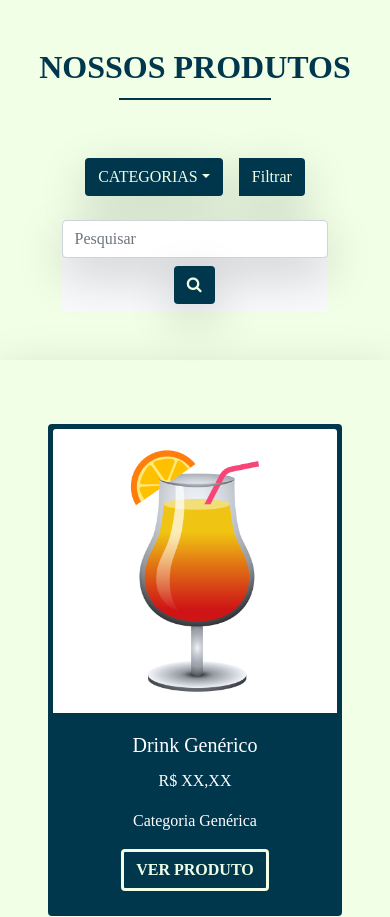
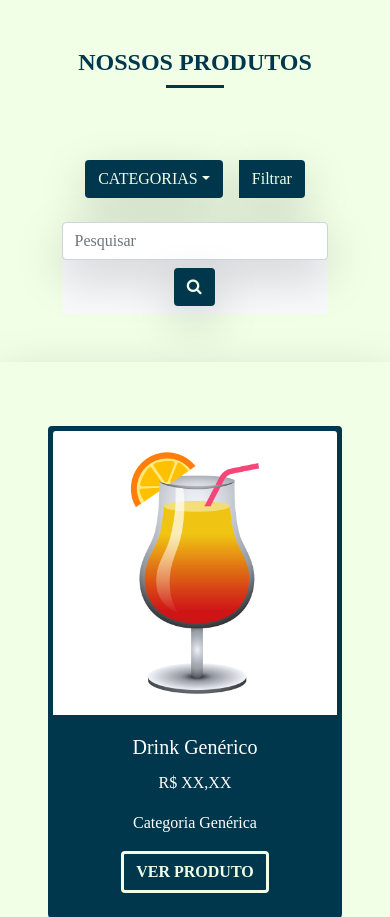
Before and after one commit to Pedro-Brion/Trainee2021.1, a PHP site: page /html/view-produtos.html in a window 390 px wide. Shown: the part 74-991 px from the top of the page. Run offline with PHP 8.4, Linux system fonts and the light colour scheme; some web fonts are replaced.

Commit message:
comentarios adicionados

```diff
--- a/briondrinks/css/css-produtos.css
+++ b/briondrinks/css/css-produtos.css
@@ -3,33 +3,28 @@ body {
     font-family: 'Abhaya Libre', serif;
 }
 
-h1 {
-    background-color: #00374d;
-}
-
-.title-page{
+.titulo-pagina{
     margin-left: 5px;
     margin-right: 5px;
-    font-size: 32px;
+    font-size: 200%;
     text-align: center;
-    position: relative;
     color:#00374d;
 
-        animation-name: aparição-lateral;
+        animation-name: aparicao-lateral;
         animation-duration: 1.5s;
 }
 
-.title-page::after{
-    content:"";
-    border-top: 2px solid #00374d;
-    width: 12%;
-    position:absolute;
-    top: 50px;
-    left: 44%;
+.linhaHorizontal{
+    width: 15%;
+    border-top: 3px solid #00374d;
+    margin-left: 42.5%;
+
+        animation-name: aparicao-lateral;
+        animation-duration: 1.5s;
 }
 
 .filtro-pesquisa{
-        animation-name: aparição-lateral;
+        animation-name: aparicao-lateral;
         animation-duration: 1.5s;
 }
 
@@ -46,7 +41,7 @@ h1 {
     background-color:#00374d;
     color: white;
 
-    animation-name: aparição-produtos;
+    animation-name: aparicao-conteudo;
     animation-duration: 1.5s;
 }
 
@@ -71,33 +66,15 @@ h1 {
     transform: scale(1.1,1.1);
 }
 
-.categoria-estilo{
-    font-size: 20px;
-}
+@media(max-width:768px){
 
-@media (max-width: 900px){
-
-    .title-page::after{
-        content:"";
-        border-top: 2px solid #00374d;
-        width: 15%;
-        position:absolute;
-        top: 50px;
-        left: 42.5%;
+    .titulo-pagina{
+        font-size: 150%;
     }
 
 }
 
 @media (max-width: 575px){
-
-    .title-page::after{
-        content:"";
-        border-top: 2px solid #00374d;
-        width: 40%;
-        position:absolute;
-        top: 50px;
-        left: 30%;
-    }
 
     .lupa {
         margin-top: 2%;
@@ -106,25 +83,12 @@ h1 {
 
 }
 
-@media (max-width: 289px){
-
-    .title-page::after{
-        content:"";
-        border-top: 2px solid #00374d;
-        width: 40%;
-        position:absolute;
-        top: 100px;
-        left: 30%;
-    }
-
-}
-
-@keyframes aparição-produtos {
+@keyframes aparicao-conteudo {
     0% {opacity: 0; transform: scale(0.5,0.5 ) }
     100% {opacity: 1; transform: scale(1,1) }
 }
 
-@keyframes aparição-lateral {
+@keyframes aparicao-lateral {
     0% {opacity: 0; transform: translate(-30px, 0px) }
     100% {opacity: 1; transform: translate(0px,0px) }
 }
--- a/briondrinks/html/view-produtos.html
+++ b/briondrinks/html/view-produtos.html
@@ -12,12 +12,11 @@
     <link rel="icon" type="imagem/png" href="../img/logo.png" />
     <link rel="stylesheet" href="../css/navbar_footer.css">
     <link rel="preconnect" href="https://fonts.gstatic.com">
-    <script type="text/javascript" src="../js/scripts.js"></script>
     <meta name="viewport" content="width=device-width, initial-scale=1.0">
     <title>Nossos Produtos</title>
 </head>
 <body>
-    <!-- Aqui começa a navbar teste-->
+<!-- NAVBAR -->
     <div id="navbar" class="navbar">
         <div class="logo-esq">
             <img src="../img/5.png" alt="Logo da empresa Brion Drinks e Coquetelaria">
@@ -36,28 +35,29 @@
         </div>
     </div>
 
-    <!-- Aqui começa o título-->
-    <h2 class="title-page mt-5 mb-5"><b>NOSSOS PRODUTOS</b></h2>
+<!-- TÍTULO DA PÁGINA -->
+    <h2 class="titulo-pagina mt-5"><b>NOSSOS PRODUTOS</b></h2>
+    <div class="linhaHorizontal mb-5"></div>
 
-    <!-- Aqui começa o filtro-->
+<!-- FILTRO -->
     <div class="container">
         <div class="row filtro-pesquisa">
-            <div class="col-sm-6 p-0 col-auto mx-auto mt-4">
+            <div class="col-sm-6 col-auto mx-auto mt-4 p-0">
                 <div class="btn-group">
 
-                    <button class="btn btn dropdown-toggle cor-botoes shadow-lg" type="button" data-toggle="dropdown" aria-haspopup="true" aria-expanded="false">CATEGORIAS</button>
+                    <button class="btn btn dropdown-toggle shadow-lg cor-botoes" type="button" data-toggle="dropdown" aria-haspopup="true" aria-expanded="false">CATEGORIAS</button>
                     <div class="dropdown-menu">
                         <li> <span> &#8287; </span> <input type="checkbox" aria-label="Chebox para permitir input text"> <span class="categoria-estilo">Categoria 1</span> </li>
                         <li> <span> &#8287; </span> <input type="checkbox" aria-label="Chebox para permitir input text"> <span class="categoria-estilo">Categoria 2</span> </li>
                         <li> <span> &#8287; </span> <input type="checkbox" aria-label="Chebox para permitir input text"> <span class="categoria-estilo">Categoria 3</span> </li>
                     </div>
-
-                    <button type="button" class="btn btn-md ml-3 cor-botoes shadow-lg">Filtrar</button>
+                    <button type="button" class="btn btn-md ml-3 shadow-lg cor-botoes">Filtrar</button>
 
                 </div>
             </div>
-    <!-- Aqui começa a barra de pesquisa-->
-            <div class="col-sm-6 p-0 col-auto mx-auto mt-4">
+
+<!-- PESQUISA -->
+            <div class="col-sm-6 col-auto mx-auto mt-4 p-0">
                 <nav class="navbar navbar-light bg-light flex-row justify-content-end p-0">
                     <form class="form-inline">
                         <input class="form-control mr-sm-2 shadow-lg" type="search" placeholder="Pesquisar" aria-label="Pesquisar">
@@ -67,7 +67,8 @@
             </div>
         </div>
     </div>
-    <!-- Aqui começam os cards-->
+
+<!-- CONTEÚDO PRINCIPAL-->
     <div class="container shadow-lg mt-5 mb-5 p-5">
         <div class="row">
             <div class="col-12 col-sm-6 col-md-4 col-lg-3">
@@ -127,23 +128,24 @@
             </div>
 
         </div>
+    </div>
 
-    </div>
-<!-- Aqui começa a paginação-->
+<!-- PAGINAÇÃO -->
     <nav aria-label="Navegação da página de produtos" class="filtro-pesquisa">
         <ul class="pagination justify-content-center">
           <li class="page-item disabled">
-            <a class="page-link" href="#" tabindex="-1">Anterior</a>
+            <a class="page-link" href="#" tabindex="-1"><i class="fa fa-arrow-left" aria-hidden="true"></i></a>
           </li>
           <li class="page-item"><a class="page-link" href="#">1</a></li>
           <li class="page-item"><a class="page-link" href="#">2</a></li>
           <li class="page-item"><a class="page-link" href="#">3</a></li>
           <li class="page-item">
-            <a class="page-link" href="#">Próximo</a>
+            <a class="page-link" href="#"><i class="fa fa-arrow-right" aria-hidden="true"></i></a>
           </li>
         </ul>
     </nav>
-<!-- Aqui começa o footer-->
+
+<!-- FOOTER -->
     <div class="footer">
         <div class="logo">
             <img src="../img/logo.png" alt="Logo da empresa Brion Drinks e Coquetelaria">
@@ -164,7 +166,8 @@
             <h2>@BrionDrinks</h2>
         </div>
     </div>
-
+<!-- SCRIPTS -->
+    <script type="text/javascript" src="../js/scripts.js"></script>
     <script src="https://code.jquery.com/jquery-3.3.1.slim.min.js" integrity="sha384-q8i/X+965DzO0rT7abK41JStQIAqVgRVzpbzo5smXKp4YfRvH+8abtTE1Pi6jizo" crossorigin="anonymous"></script>
     <script src="https://cdnjs.cloudflare.com/ajax/libs/popper.js/1.14.3/umd/popper.min.js" integrity="sha384-ZMP7rVo3mIykV+2+9J3UJ46jBk0WLaUAdn689aCwoqbBJiSnjAK/l8WvCWPIPm49" crossorigin="anonymous"></script>
     <script src="https://stackpath.bootstrapcdn.com/bootstrap/4.1.3/js/bootstrap.min.js" integrity="sha384-ChfqqxuZUCnJSK3+MXmPNIyE6ZbWh2IMqE241rYiqJxyMiZ6OW/JmZQ5stwEULTy" crossorigin="anonymous"></script>
```
